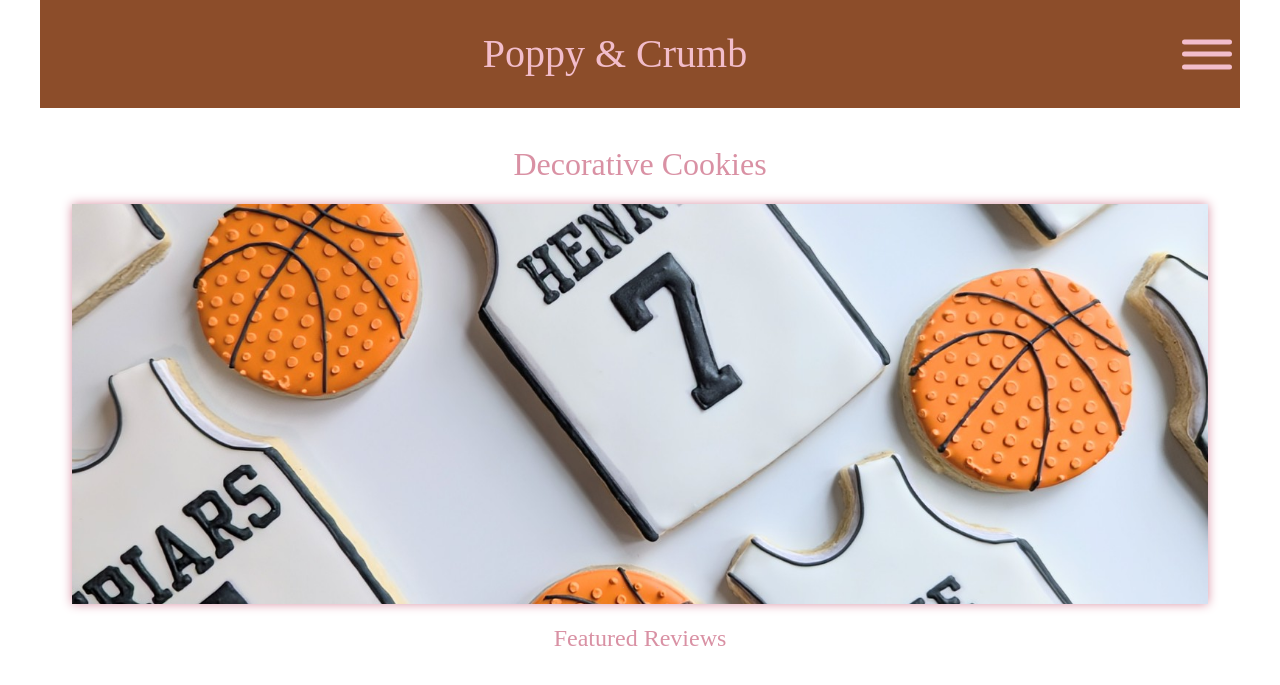
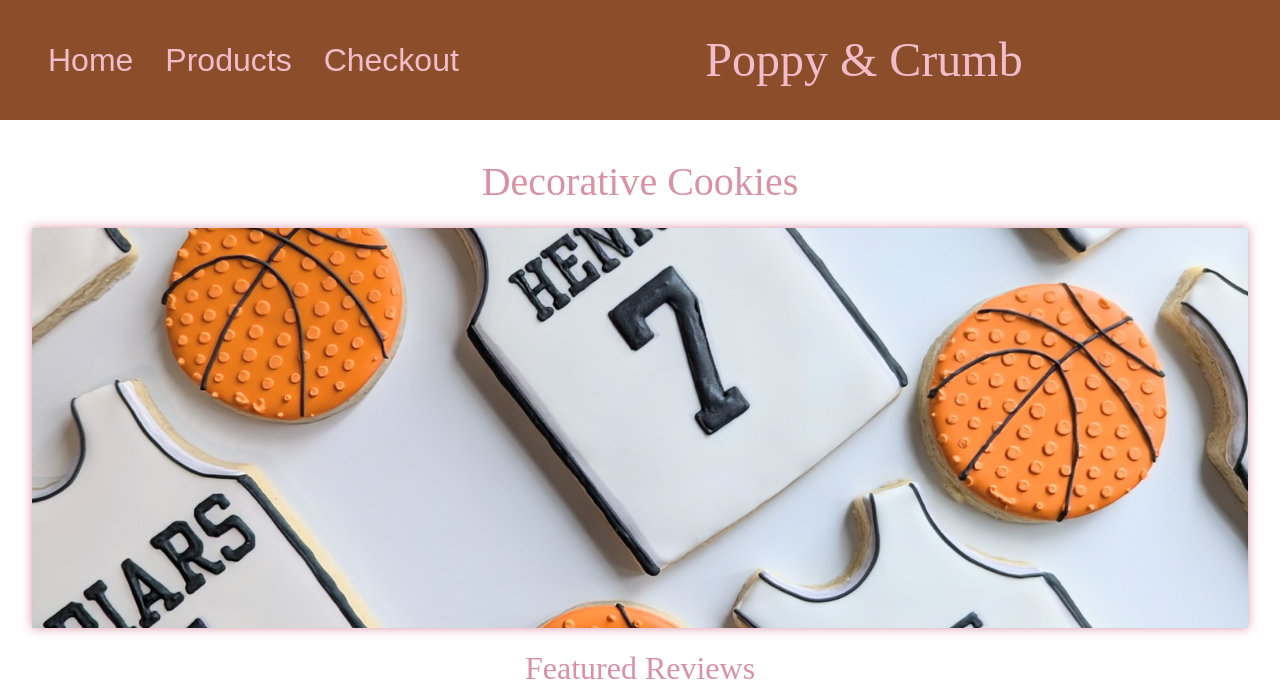
Before and after one commit to Cabacon1/GIT480-Senior, a plain HTML site: page Index.html in a window 1280 px wide. Shown: the top 685 px of the page. Drawn offline with Linux system fonts and the light colour scheme; a web font is replaced by a local one.

Commit message:
Media for Desktops

```diff
--- a/styles.css
+++ b/styles.css
@@ -208,7 +208,7 @@ body {
     font-size: 1.5rem;
     line-height: 1.5;
     margin: 0 auto;
-    max-width: 1200px;
+    max-width: 100vw;
 }
 
 main {
@@ -702,10 +702,6 @@ footer a:visited:focus {
         align-self: end;
     }
 
-    footer {
-        font-size: ;
-    }
-
     .footer-content {
         display: grid;
         grid-template-columns: repeat(2, 1fr);
@@ -720,34 +716,60 @@ footer a:visited:focus {
         font-size: 1.5rem;
     }
 
-    /* .slider-wrapper {
+    h1{
+        font-size: 3rem;
+    }
+    h2{
+        font-size: 2.5rem;
+    }
+    h3{
+        font-size: 2rem;
+    }
+    h4{
+        font-size: 1.5rem;
+    }
+    h5{
+        font-size: 1.2rem;
+    }
+    header {
+        background-color: var(--light-brown);
+        display: grid;
+        grid-template-columns: auto 60vw;
+        width: 100vw;
+        justify-content: space-between;
+        align-items: center;
+        padding: 0 2rem;
+    }
+    header ul{
+        font-size: 2rem;
+        display: flex;
         width: 100%;
+        margin: auto;
+        padding: 1rem 0;
     }
 
-    .slider {
-        height: 50vh;
+    header li {
+        display: inline-block;
+        list-style-type: none;
+        flex-wrap: nowrap;
+        margin: 0 1rem;
+        list-style: none;
+    }
+    .ham-menu {
+        display: none;
+    }
+    .off-screen-menu {
+        display: flex;
+        position: relative;
+        height: auto;
+        width: auto;
+        left: 0;
     }
 
-    .slider img {
-        height: 100%;
+    /* Product Link resize */
+
+    .product-link a {
+        width: 75vw;
     }
 
-    .slider-nav {
-        bottom: 1rem;
-    }
-
-    .featured-reviews,
-    .product-list {
-        grid-template-columns: repeat(auto-fit, minmax(200px, 1fr));
-    }
-
-    .featured-reviews h3 {
-        grid-row: 1;
-        grid-column: 1 / -1;
-    }
-
-    h1 {
-        font-size: 2.5rem;
-    }
-     */
 }
```
